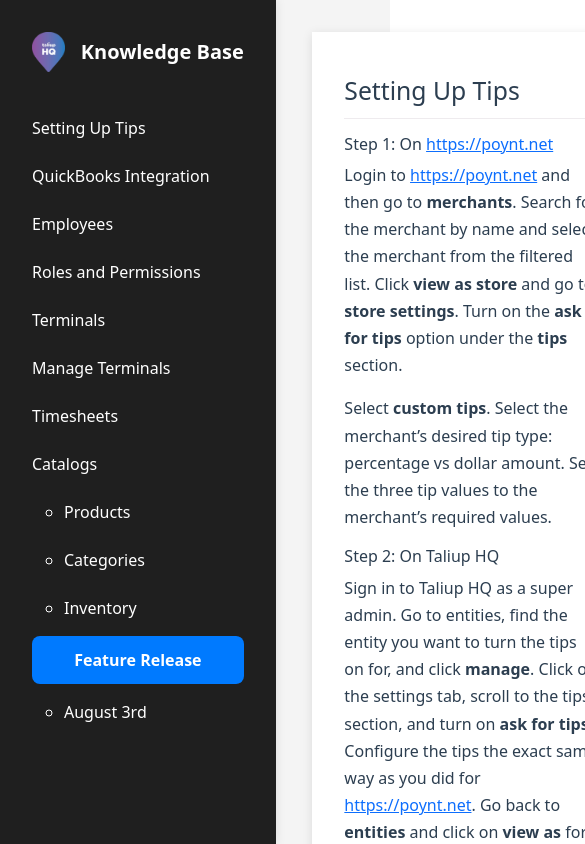
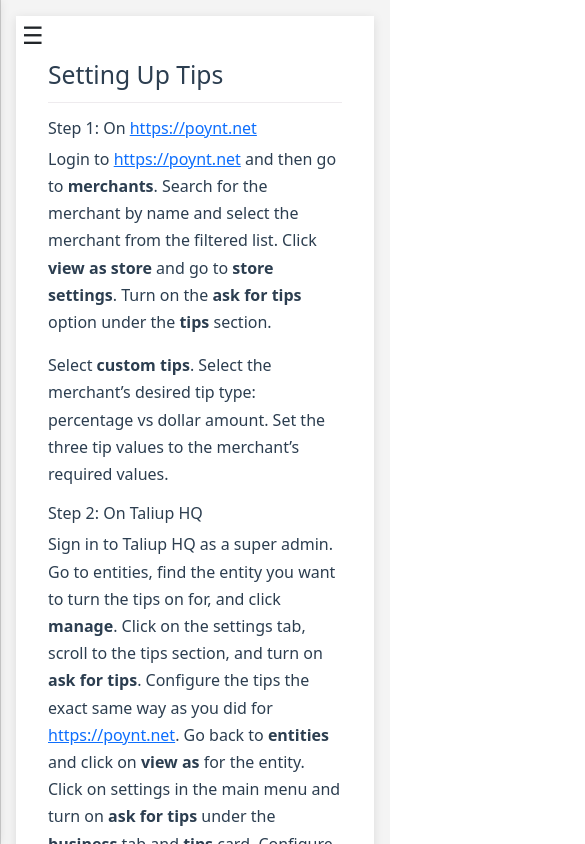
Before and after one commit to Taliup/taliuphq-kb, a Vue app: page / in a window 390 px wide. Shown: the top 844 px of the page, 585 px wide, since content can reach past the window. Built offline with nearby package versions, Linux system fonts and the light colour scheme.

Commit message:
Update on Mobile UI
Mobile UI is now fixed and the knowledge base can be accessible from mobile devices as well.

```diff
--- a/src/components/Index.vue
+++ b/src/components/Index.vue
@@ -1,6 +1,12 @@
 <template>
   <div class="guide-dashboard">
-    <button class="menu-toggle" @click="toggleMenu">&#9776;</button>
+    <button
+      class="menu-toggle"
+      :class="isMenuOpen ? 'text-white' : 'text-dark'"
+      @click="toggleMenu"
+    >
+      &#9776;
+    </button>
 
     <aside class="guide" :class="{ open: isMenuOpen }">
       <div class="logo-container">
@@ -148,6 +154,7 @@
 </script>
 
 <style scoped>
+/* Main styles for larger screens */
 .guide-dashboard {
   display: flex;
   min-height: 100vh;
@@ -155,16 +162,20 @@
 }
 
 .guide {
-  overflow-y: auto; /* Add this line to make the sidebar scrollable */
-  max-height: 100vh; /* Set a maximum height for the sidebar */
+  width: 250px;
+  overflow-y: auto;
   position: fixed;
   height: 100%;
-  min-width: 250px;
-  flex: 0 0 16rem;
   padding: 2rem;
   background-color: #1f1f1f;
   color: white;
   box-shadow: 0 0 10px rgba(0, 0, 0, 0.1);
+  transform: translateX(0);
+  transition: transform 0.3s ease;
+}
+
+.guide.open {
+  transform: translateX(0);
 }
 
 .logo-container {
@@ -216,14 +227,10 @@
   box-shadow: 0 2px 10px rgba(0, 0, 0, 0.1);
   padding: 2rem;
 }
-
-/* Left align all content */
 .guide,
 .dashboard {
   text-align: left;
 }
-/* ... Your existing styles ... */
-
 .button {
   display: block;
   background-color: #007aff;
@@ -242,5 +249,51 @@
   background-color: #0056b3;
 }
 
-/* Customize styles for other components as needed */
+/* Responsive styles for smaller screens */
+@media (max-width: 768px) {
+  .guide {
+    width: max-content;
+    position: fixed;
+    height: 100%;
+    padding: 1rem;
+    background-color: #1f1f1f;
+    color: white;
+    box-shadow: 0 0 10px rgba(0, 0, 0, 0.1);
+    transform: translateX(-100%);
+  }
+
+  .guide.open {
+    transform: translateX(0);
+  }
+  .logo-container {
+    margin-top: 3rem;
+  }
+
+  .guide-nav {
+    margin-top: 1rem;
+    text-align: left; /* Align navigation items to the left */
+    max-height: calc(100vh - 80px); /* Adjust the value as needed */
+    overflow-y: auto;
+  }
+
+  .dashboard {
+    margin-left: 0;
+    padding: 1rem;
+  }
+  .nav-scroll-container {
+    max-height: calc(100vh - 60px); /* Adjust the value as needed */
+    overflow-y: auto;
+  }
+
+  .menu-toggle {
+    display: block;
+    position: fixed;
+    top: 1rem;
+    left: 1rem;
+    background: none;
+    border: none;
+    font-size: 1.5rem;
+    z-index: 1000;
+  }
+}
 </style>
```
